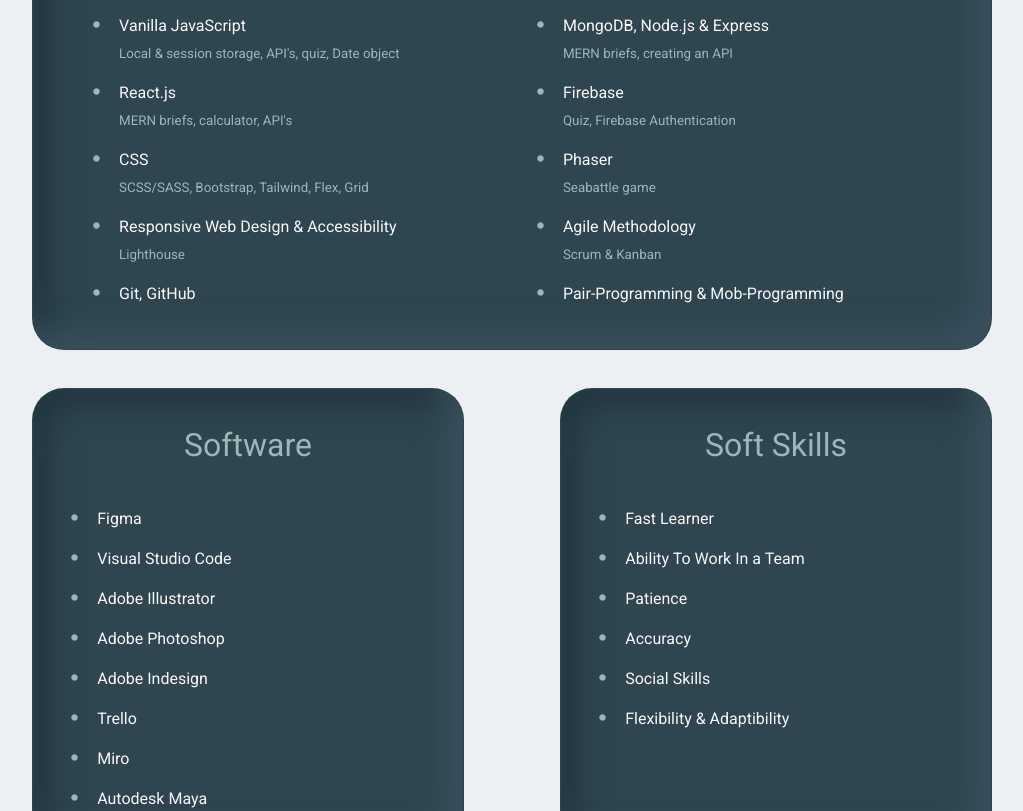
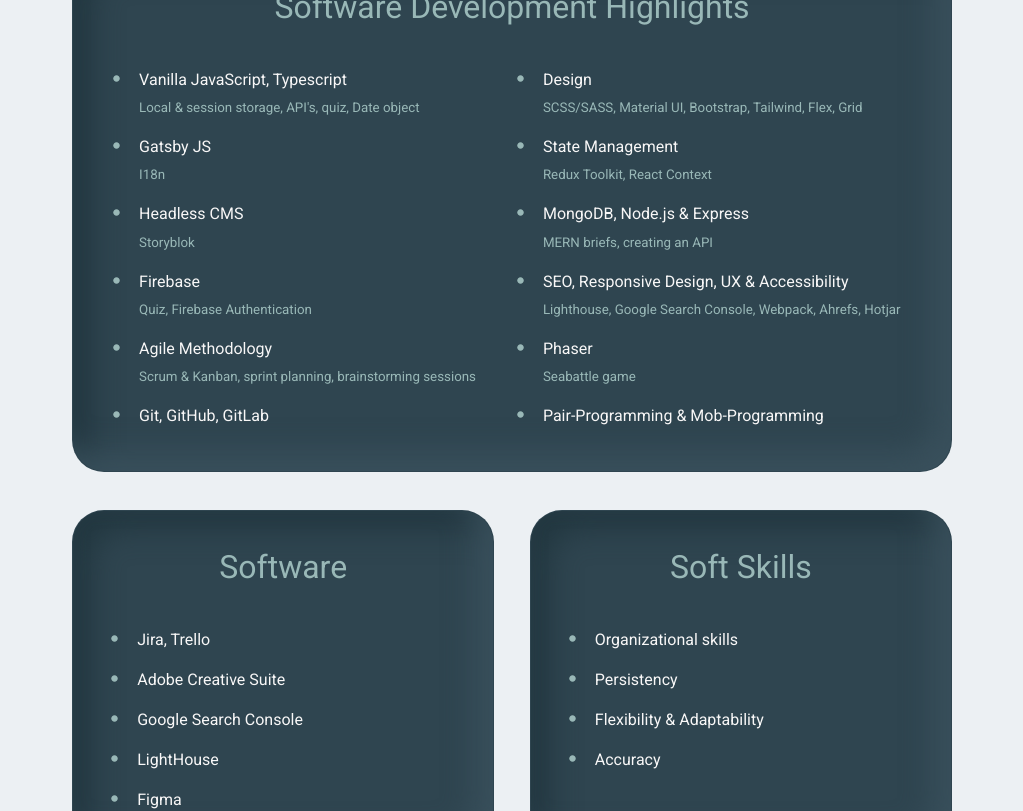
Before and after one commit to ElinaHulbert/portfolio, a React (Create React App) app: page / in a window 1280 px wide. Shown: the part 1760-2571 px from the top of the page, without its empty margins (128-1151 px from the left). Built offline with nearby package versions, Linux system fonts and the light colour scheme.

Commit message:
udated skills section

```diff
--- a/src/components/Experience/Experience.css
+++ b/src/components/Experience/Experience.css
@@ -11,6 +11,7 @@
     justify-content: space-between;
     flex-wrap: wrap;
     margin: 0 auto;
+    max-width: 880px;
 }
 .container__second__experience>div{
     background: var(--color-bg-variant);
@@ -19,7 +20,8 @@
     border-radius: 2rem;
     border: 1px solid transparent;
     transition: var(--transition);
-    width: 45%;
+    width: 48%;
+
 }
 
 
@@ -31,6 +33,7 @@
     border: 1px solid transparent;
     transition: var(--transition);
     margin-left: 0;
+    max-width: 880px;
 }
 
 .experience__container>div:hover, .container__second__experience>div:hover{
--- a/src/components/Experience/Experience.jsx
+++ b/src/components/Experience/Experience.jsx
@@ -3,298 +3,117 @@ import "./Experience.css";
 import { GoPrimitiveDot } from "react-icons/go";
 
 const Experience = () => {
+  const skills = [
+    {
+      title: "Software Development Highlights",
+      items: [
+        {
+          name: "Vanilla JavaScript, Typescript",
+          description: "Local & session storage, API's, quiz, Date object",
+        },
+        {
+          name: "Design",
+          description:
+            "SCSS/SASS, Material UI, Bootstrap, Tailwind, Flex, Grid",
+        },
+        { name: "Gatsby JS", description: "I18n" },
+        {
+          name: "State Management",
+          description: "Redux Toolkit, React Context",
+        },
+
+        { name: "Headless CMS", description: "Storyblok" },
+        {
+          name: "MongoDB, Node.js & Express",
+          description: "MERN briefs, creating an API",
+        },
+        { name: "Firebase", description: "Quiz, Firebase Authentication" },
+
+        {
+          name: "SEO, Responsive Design, UX & Accessibility",
+          description:
+            "Lighthouse, Google Search Console, Webpack, Ahrefs, Hotjar",
+        },
+        {
+          name: "Agile Methodology",
+          description:
+            "Scrum & Kanban, sprint planning, brainstorming sessions",
+        },
+        { name: "Phaser", description: "Seabattle game" },
+        { name: "Git, GitHub, GitLab" },
+        { name: "Pair-Programming & Mob-Programming" },
+      ],
+    },
+    // Add more sections as needed
+  ];
+
+  const softwareTools = [
+    {
+      name: "Jira, Trello",
+    },
+    {
+      name: "Adobe Creative Suite",
+    },
+    { name: "Google Search Console" },
+    { name: "LightHouse" },
+    { name: "Figma" },
+  ];
+
+  const softSkills = [
+    {
+      name: "Organizational skills",
+    },
+    {
+      name: "Persistency",
+    },
+    { name: "Flexibility & Adaptability" },
+    { name: "Accuracy" },
+  ];
+
+  const renderSection = (title, items) => (
+    <div className="experience__section">
+      <h3>{title}</h3>
+      <div className="experience__content">
+        {items.map((item, index) => (
+          <article key={index} className="experience__details">
+            <GoPrimitiveDot size={13} className="experience__details-icon" />
+            <div>
+              <h4>{item.name}</h4>
+              {item.description && (
+                <small className="text-light">{item.description}</small>
+              )}
+            </div>
+          </article>
+        ))}
+      </div>
+    </div>
+  );
+
   return (
+    <>
       <section id="experience">
         <h5>What Skills I Have</h5>
         <h2>My Skills</h2>
+
         <div className="container experience__container">
-        <div className="experience__frontend">
-          <h3>Software Development</h3>
+          {skills.map((section, index) => (
+            <div key={index} className="experience__frontend">
+              {renderSection(section.title, section.items)}
+            </div>
+          ))}
+        </div>
         <div className="experience__content">
-            {/* #1 */}
-            <article className="experience__details">
-              <GoPrimitiveDot size={13} className="experience__details-icon" />
-              <div>
-                <h4>Vanilla JavaScript</h4>
-                <small className="text-light">
-                  Local & session storage, API's, quiz, Date object
-                </small>
-              </div>
-            </article>
-            {/* #2 */}
-            <article className="experience__details">
-              <GoPrimitiveDot size={13} className="experience__details-icon" />
-              <div>
-                <h4>MongoDB, Node.js & Express</h4>
-                <small className="text-light">
-                  MERN briefs, creating an API
-                </small>
-              </div>
-            </article>
-            {/* #3 */}
-            <article className="experience__details">
-              <GoPrimitiveDot size={13} className="experience__details-icon" />
-              <div>
-                <h4>React.js</h4>
-                <small className="text-light">
-                  MERN briefs, calculator, API's
-                </small>
-              </div>
-            </article>
-            {/* #4 */}
-            <article className="experience__details">
-              <GoPrimitiveDot size={13} className="experience__details-icon" />
-              <div>
-                <h4>Firebase</h4>
-                <small className="text-light">
-                  Quiz, Firebase Authentication
-                </small>
-              </div>
-            </article>
-            {/* #5 */}
-            <article className="experience__details">
-              <GoPrimitiveDot size={13} className="experience__details-icon" />
-              <div>
-                <h4>CSS</h4>
-                <small className="text-light">
-                  SCSS/SASS, Bootstrap, Tailwind, Flex, Grid
-                </small>
-              </div>
-            </article>
-            {/* #6 */}
-            <article className="experience__details">
-              <GoPrimitiveDot size={13} className="experience__details-icon" />
-              <div>
-                <h4>Phaser</h4>
-                <small className="text-light">Seabattle game</small>
-              </div>
-            </article>
-            {/* #7 */}
-            <article className="experience__details">
-              <GoPrimitiveDot size={13} className="experience__details-icon" />
-              <div>
-                <h4>Responsive Web Design & Accessibility</h4>
-                <small className="text-light">Lighthouse</small>
-              </div>
-            </article>
-            {/* #8 */}
-            <article className="experience__details">
-              <GoPrimitiveDot size={13} className="experience__details-icon" />
-              <div>
-                <h4>Agile Methodology</h4>
-                <small className="text-light">Scrum & Kanban</small>
-              </div>
-            </article>
-            {/* #9 */}
-            <article className="experience__details">
-              <GoPrimitiveDot size={13} className="experience__details-icon" />
-              <div>
-                <h4>Git, GitHub</h4>
-              </div>
-            </article>
-            {/* #10 */}
-            <article className="experience__details">
-              <GoPrimitiveDot size={13} className="experience__details-icon" />
-              <div>
-                <h4>Pair-Programming & Mob-Programming</h4>
-              </div>
-            </article>
-          </div>
-        </div>
-        {/* <div className="experience__frontend">
-          <h3>Art</h3>
-          <div className="experience__content">
-
-            <article className="experience__details">
-              <GoPrimitiveDot size={13} className="experience__details-icon" />
-              <div>
-                <h4>Typography Composition</h4>
-                <small className="text-light">
-                  A personal project as a part of bachelors
-                </small>
-              </div>
-            </article>
-
-            <article className="experience__details">
-              <GoPrimitiveDot size={13} className="experience__details-icon" />
-              <div>
-                <h4>Design for the User</h4>
-                <small className="text-light">
-                  A client project as a part of module at Hyper Island
-                </small>
-              </div>
-            </article>
-
-            <article className="experience__details">
-              <GoPrimitiveDot size={13} className="experience__details-icon" />
-              <div>
-                <h4>Coloristics</h4>
-                <small className="text-light">
-                  As a part of an interior design module
-                </small>
-              </div>
-            </article>
-
-            <article className="experience__details">
-              <GoPrimitiveDot size={13} className="experience__details-icon" />
-              <div>
-                <h4>Illustration </h4>
-                <small className="text-light">Illustration for kids</small>
-              </div>
-            </article>
-
-            <article className="experience__details">
-              <GoPrimitiveDot size={13} className="experience__details-icon" />
-              <div>
-                <h4>Digital Art</h4>
-                <small className="text-light">Both vector and scalar</small>
-              </div>
-            </article>
-
-            <article className="experience__details">
-              <GoPrimitiveDot size={13} className="experience__details-icon" />
-              <div>
-                <h4>3D Modelling</h4>
-                <small className="text-light">
-                  General object building and UV-mapping
-                </small>
-              </div>
-            </article>
-
-            <article className="experience__details">
-              <GoPrimitiveDot size={13} className="experience__details-icon" />
-              <div>
-                <h4>Painting</h4>
-                <small className="text-light">Watercolors, gouache, oils</small>
-              </div>
-            </article>
-
-            <article className="experience__details">
-              <GoPrimitiveDot size={13} className="experience__details-icon" />
-              <div>
-                <h4>Architectural Drawing</h4>
-                <small className="text-light">
-                  Application Task for bachelors
-                </small>
-              </div>
-            </article>
-          </div>
-        </div> */}
-      </div>
-
           <div className="container__second__experience">
             <div className="experience__first">
-          <h3>Software</h3>
-          <div className="experience__content">
-            {/* #1 */}
-            <article className="experience__details">
-              <GoPrimitiveDot size={13} className="experience__details-icon" />
-              <div>
-                <h4>Figma</h4>
+              {renderSection("Software", softwareTools)}
             </div>
-            </article>
-            {/* #2 */}
-            <article className="experience__details">
-              <GoPrimitiveDot size={13} className="experience__details-icon" />
-              <div>
-                <h4>Visual Studio Code</h4>
-              </div>
-            </article>
-            {/* #3 */}
-            <article className="experience__details">
-              <GoPrimitiveDot size={13} className="experience__details-icon" />
-              <div>
-                <h4>Adobe Illustrator</h4>
-              </div>
-            </article>
-            {/* #4 */}
-            <article className="experience__details">
-              <GoPrimitiveDot size={13} className="experience__details-icon" />
-              <div>
-                <h4>Adobe Photoshop</h4>
-              </div>
-            </article>
-            {/* #5 */}
-            <article className="experience__details">
-              <GoPrimitiveDot size={13} className="experience__details-icon" />
-              <div>
-                <h4>Adobe Indesign</h4>
-              </div>
-            </article>
-            {/* #6 */}
-            <article className="experience__details">
-              <GoPrimitiveDot size={13} className="experience__details-icon" />
-              <div>
-                <h4>Trello</h4>
-              </div>
-            </article>
-            {/* #7 */}
-            <article className="experience__details">
-              <GoPrimitiveDot size={13} className="experience__details-icon" />
-              <div>
-                <h4>Miro</h4>
-              </div>
-            </article>
-            {/* 8 */}
-            <article className="experience__details">
-              <GoPrimitiveDot size={13} className="experience__details-icon" />
-              <div>
-                <h4>Autodesk Maya</h4>
-              </div>
-            </article>
-          </div>
-        </div>
-
             <div className="experience__second">
-          <h3>Soft Skills</h3>
-
-          <div className="experience__content">
-            {/* #1 */}
-            <article className="experience__details">
-              <GoPrimitiveDot size={13} className="experience__details-icon" />
-              <div>
-                <h4>Fast Learner</h4>
-              </div>
-            </article>
-            {/* #2 */}
-            <article className="experience__details">
-              <GoPrimitiveDot size={13} className="experience__details-icon" />
-              <div>
-                <h4>Ability To Work In a Team</h4>
-              </div>
-            </article>
-            {/* #3 */}
-            <article className="experience__details">
-              <GoPrimitiveDot size={13} className="experience__details-icon" />
-              <div>
-                <h4>Patience</h4>
-              </div>
-            </article>
-            {/* #4 */}
-            <article className="experience__details">
-              <GoPrimitiveDot size={13} className="experience__details-icon" />
-              <div>
-                <h4>Accuracy</h4>
-              </div>
-            </article>
-            {/* #5 */}
-            <article className="experience__details">
-              <GoPrimitiveDot size={13} className="experience__details-icon" />
-              <div>
-                <h4>Social Skills</h4>
-              </div>
-            </article>
-            {/* #6 */}
-            <article className="experience__details">
-              <GoPrimitiveDot size={13} className="experience__details-icon" />
-              <div>
-                <h4>Flexibility & Adaptibility</h4>
-              </div>
-            </article>
+              {renderSection("Soft Skills", softSkills)}
             </div>
           </div>
         </div>
       </section>
+    </>
   );
 };
 
```
Also changed, not shown: src/components/About/About.jsx (+13 -7 lines). Lines whose indentation alone changed are shown as unchanged.
